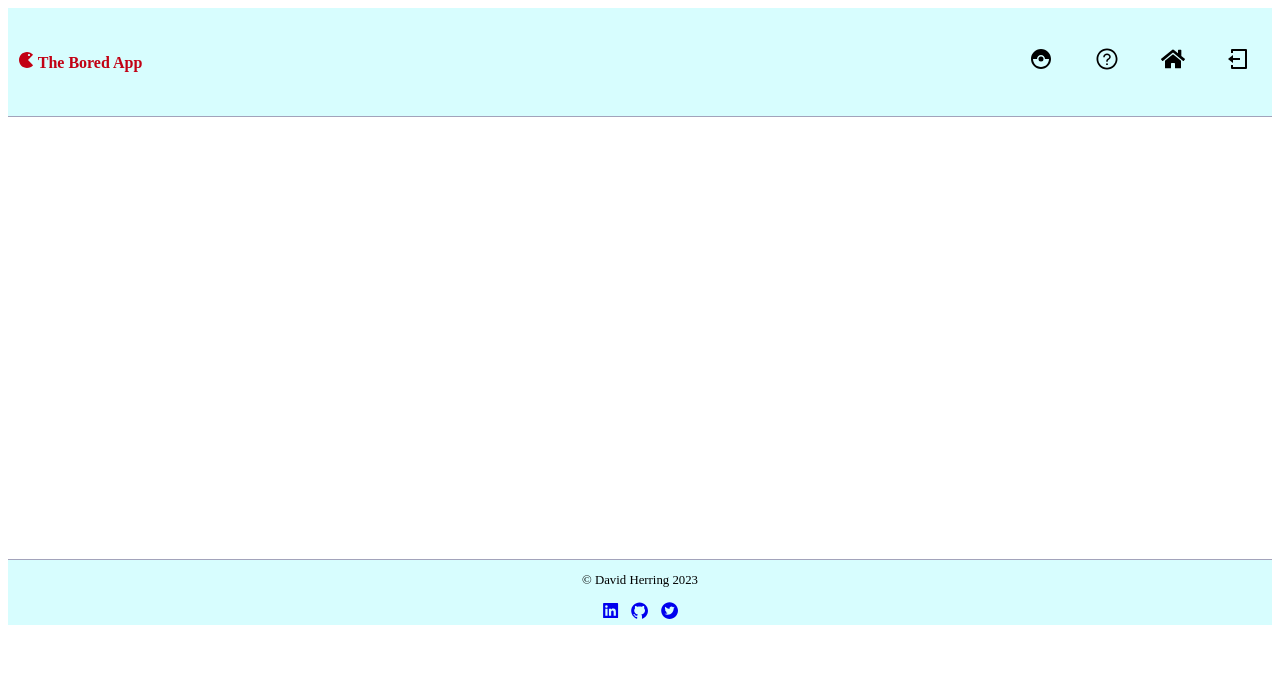
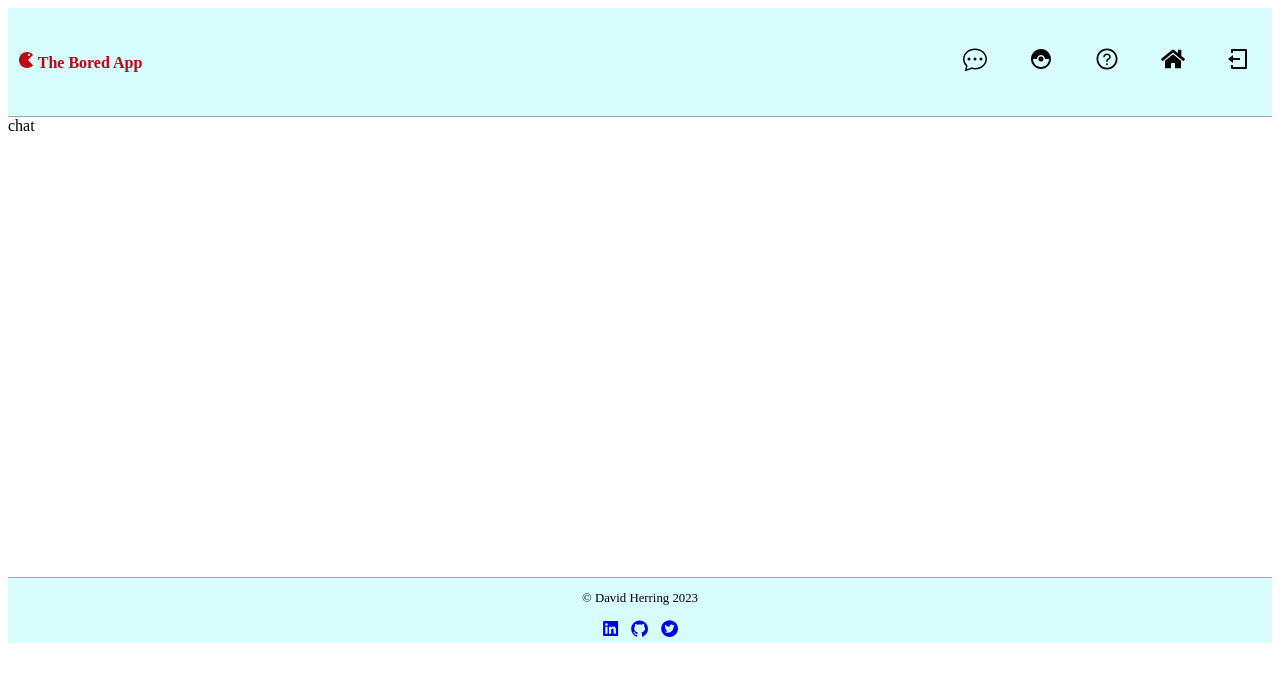
Before and after one commit to davidherring1998/bored-application, a React (Create React App) app in the folder client/: page /chat in a window 1280 px wide. Shown: the top 682 px of the page. Built offline with nearby package versions, Linux system fonts and the light colour scheme; sample sign-in values are in the browser's storage.

Commit message:
setting up chat box

```diff
--- a/client/src/App.js
+++ b/client/src/App.js
@@ -11,6 +11,7 @@ import Register from "./pages/register";
 import Home from "./pages/home";
 import Pokemon from "./pages/Pokemon";
 import Trivia from "./pages/Trivia";
+import Chat from "./css/pages/chat";
 function App() {
   return (
     <>
@@ -22,6 +23,7 @@ function App() {
           <Route path="/register" element={<Register />} />
           <Route path="/pokemon" element={<Pokemon />} />
           <Route path="/trivia" element={<Trivia />} />
+          <Route path="/chat" element={<Chat />} />
         </Routes>
         <Footer />
       </Router>
--- a/client/src/components/Header.jsx
+++ b/client/src/components/Header.jsx
@@ -5,7 +5,8 @@ import { useState } from "react";
 //*****
 import { logout, reset } from "../features/auth/authSlice";
 import "../css/header.css";
-//*****
+
+//***** react icons
 import {
   RiLoginBoxLine,
   RiLogoutBoxLine,
@@ -16,6 +17,7 @@ import { MdCatchingPokemon } from "react-icons/md";
 import { CgProfile } from "react-icons/cg";
 import { FaHome } from "react-icons/fa";
 import {AiOutlineQuestionCircle} from 'react-icons/ai'
+import {BsChatDots} from 'react-icons/bs'
 
 export default function Header() {
   const navigate = useNavigate();
@@ -48,6 +50,13 @@ export default function Header() {
           {/* Check if there is a user preset */}
           {user ? (
             <>
+             <li>
+                <Link to={"/chat"}>
+                  <button className="logout-btn btn">
+                    < BsChatDots/>
+                  </button>
+                </Link>
+              </li>
               <li>
                 <Link to={"/pokemon"}>
                   <button className="logout-btn btn">
--- /dev/null
+++ b/client/src/css/pages/chat.jsx
@@ -0,0 +1,7 @@
+import React from 'react'
+
+export default function chat() {
+  return (
+    <div>chat</div>
+  )
+}
--- a/client/src/pages/Trivia.jsx
+++ b/client/src/pages/Trivia.jsx
@@ -1,16 +1,15 @@
 import React from "react";
 import { useEffect, useState } from "react";
-import { useRef } from "react";
 import "../css/pages/trivia.css";
 
 function Trivia() {
+  // state
   const [answer, setAnswer] = useState({ answer: "" });
   const [question, setQuestion] = useState({ question: "" });
   const [userInput, setUserInput] = useState("");
   const [correct, setCorrectAnswer] = useState(null);
 
-  const inputRef = useRef(null);
-
+  // API info
   const url = "https://trivia-by-api-ninjas.p.rapidapi.com/v1/trivia";
   const options = {
     method: "GET",
@@ -20,6 +19,7 @@ function Trivia() {
     },
   };
 
+  // API call
   const response = () => {
     fetch(url, options)
       .then((res) => res.json())
@@ -33,9 +33,11 @@ function Trivia() {
     setCorrectAnswer(null);
   };
 
+  //   lower case input/response
   const lowerCaseInput = userInput.toLowerCase();
   const lowerCaseAnswer = answer.answer.toLowerCase();
 
+  //   event handlers
   const handleInputChange = (e) => setUserInput(e.target.value);
 
   const handleClick = (e) => {
@@ -64,7 +66,6 @@ function Trivia() {
             placeholder="Write your answer here..."
             value={userInput}
             onChange={handleInputChange}
-              ref={inputRef}
           />
         </div>
         <div className="submit-btn">
@@ -74,16 +75,13 @@ function Trivia() {
           {correct === false ? (
             <h6>Correct Answer: {answer.answer}!</h6>
           ) : (
-              <div></div>
+            <></>
           )}
           {correct === false ? <h6>&nbsp;</h6> : <div></div>}
         </div>
       </div>
       <div className="refresh submit-btn">
-          <button
-            className="submit-btn"
-            onClick={response}
-          >
+        <button className="submit-btn" onClick={response}>
           Start
         </button>
       </div>
--- a/client/src/pages/home.jsx
+++ b/client/src/pages/home.jsx
@@ -3,7 +3,7 @@ import { useNavigate } from "react-router-dom";
 import { useSelector, useDispatch } from "react-redux";
 import { Link } from "react-router-dom";
 import Spinner from "../components/Spinner";
-import Weather from "../components/weather";
+// import Weather from "../components/weather";
 import "../css/pages/homepage.css";
 
 function Home() {
```
Lines whose indentation alone changed are shown as unchanged.
